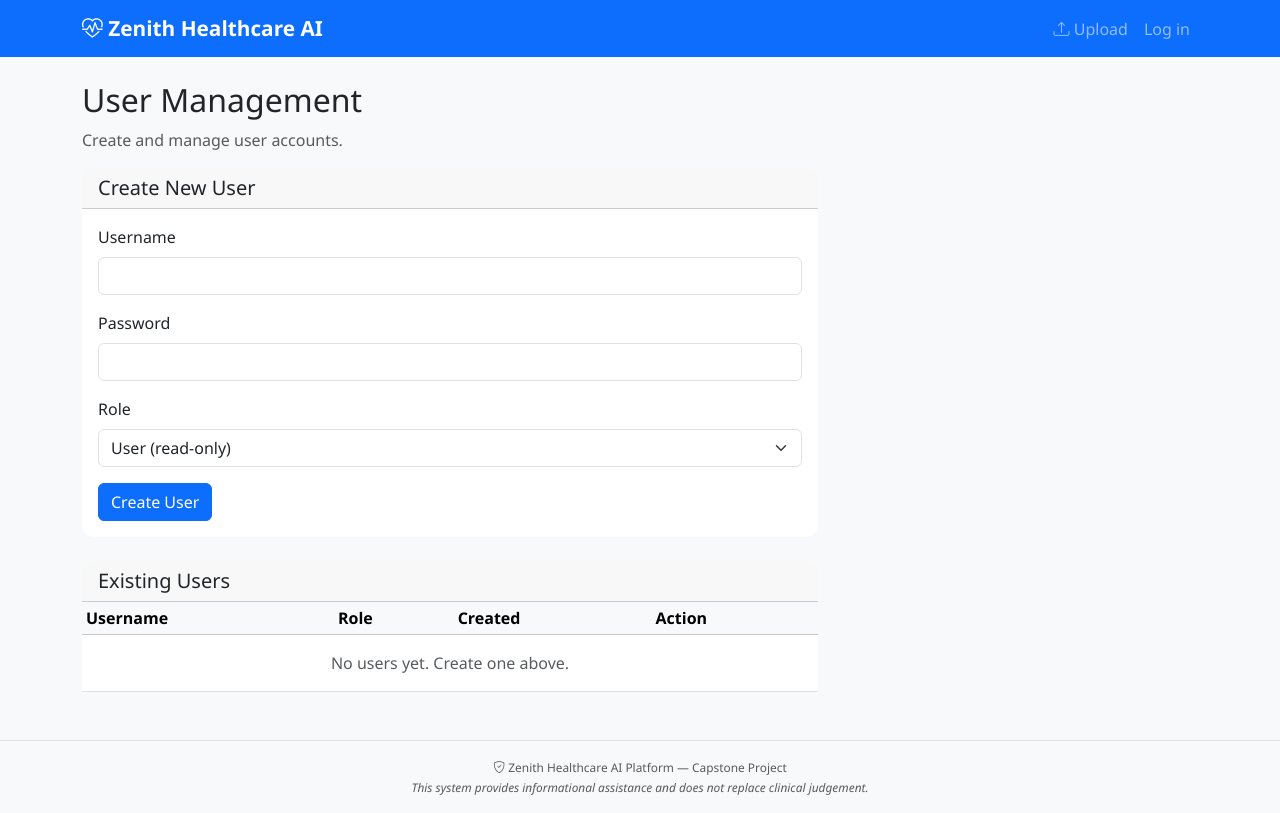
After one commit to AXBOUF/aicare, a Flask app: template templates/admin_users.html in a window 1280 px wide. The commit adds this page. Run offline with Flask 3, Linux system fonts and the light colour scheme; the template is opened without the code that fills it, so the values that code supplies are empty; parts of the project's set-up code (start-up, migrations or seed data) failed here and were passed over.

Commit message:
version 2 working login

```diff
--- a/app.py
+++ b/app.py
@@ -15,6 +15,8 @@ from flask import (
     Flask, render_template, request, redirect,
     url_for, flash, jsonify, session, send_from_directory,
 )
+from functools import wraps
+from werkzeug.security import generate_password_hash, check_password_hash
 from flask_cors import CORS
 from config import Config
 from services.blob_storage import BlobStorageService
@@ -67,6 +69,36 @@ openai_service = OpenAIService()
 
 def allowed_file(filename: str) -> bool:
     return "." in filename and filename.rsplit(".", 1)[1].lower() in ALLOWED_EXTENSIONS
+
+
+def is_authenticated() -> bool:
+    return bool(session.get("user"))
+
+
+def login_required(func):
+    @wraps(func)
+    def wrapper(*args, **kwargs):
+        if not is_authenticated():
+            # For API routes return JSON 401
+            if request.path.startswith("/api/"):
+                return jsonify({"error": "Unauthorized"}), 401
+            # For web pages redirect to login
+            return redirect(url_for("login", next=request.path))
+        return func(*args, **kwargs)
+    return wrapper
+
+
+def admin_required(func):
+    @wraps(func)
+    def wrapper(*args, **kwargs):
+        if not is_authenticated():
+            flash("Please log in.", "error")
+            return redirect(url_for("login", next=request.path))
+        if session.get("role") != "admin":
+            flash("Admin access required.", "error")
+            return redirect(url_for("index"))
+        return func(*args, **kwargs)
+    return wrapper
 
 
 # ──────────────────────────────────────────────────────────────
@@ -127,7 +159,162 @@ def upload_document():
         return redirect(url_for("index"))
 
 
+@app.route("/login", methods=["GET", "POST"])
+def login():
+    """Simple username/password login using users table in MySQL."""
+    if request.method == "POST":
+        username = request.form.get("username", "").strip()
+        password = request.form.get("password", "")
+        user = db_service.get_user_by_username(username)
+        if not user:
+            flash("Invalid username or password.", "error")
+            return redirect(url_for("login"))
+        if not check_password_hash(user["password_hash"], password):
+            flash("Invalid username or password.", "error")
+            return redirect(url_for("login"))
+        session["user"] = user["username"]
+        session["role"] = user.get("role", "user")
+        flash("Logged in successfully.", "success")
+        next_url = request.args.get("next") or url_for("patients")
+        return redirect(next_url)
+
+    # Check if any users exist; if not, show bootstrap message
+    try:
+        conn = db_service._get_connection()
+        cursor = conn.cursor()
+        cursor.execute("SELECT COUNT(*) as count FROM users")
+        result = cursor.fetchone()
+        cursor.close()
+        conn.close()
+        user_count = result[0] if result else 0
+    except:
+        user_count = 0
+
+    return render_template("login.html", user_count=user_count)
+
+
+@app.route("/setup/first-user", methods=["GET", "POST"])
+def setup_first_user():
+    """Allow creating the first admin user without authentication."""
+    # Check if users already exist
+    try:
+        conn = db_service._get_connection()
+        cursor = conn.cursor()
+        cursor.execute("SELECT COUNT(*) as count FROM users")
+        result = cursor.fetchone()
+        cursor.close()
+        conn.close()
+        user_count = result[0] if result else 0
+    except:
+        user_count = 0
+
+    if user_count > 0:
+        flash("Users already exist. Use /admin/users to manage them.", "info")
+        return redirect(url_for("login"))
+
+    if request.method == "POST":
+        username = request.form.get("username", "").strip()
+        password = request.form.get("password", "")
+
+        if not username or not password:
+            flash("Username and password required.", "error")
+            return redirect(url_for("setup_first_user"))
+
+        try:
+            pw_hash = generate_password_hash(password)
+            db_service.create_user(username, pw_hash, role="admin")
+            flash(f"Admin user '{username}' created! Please log in.", "success")
+            return redirect(url_for("login"))
+        except Exception as e:
+            flash(f"Error: {str(e)}", "error")
+            return redirect(url_for("setup_first_user"))
+
+    return render_template("setup_first_user.html")
+
+
+
+@app.route("/logout")
+def logout():
+    session.clear()
+    flash("Logged out.", "success")
+    return redirect(url_for("index"))
+
+
+@app.route("/admin/users", methods=["GET", "POST", "DELETE"])
+@admin_required
+def admin_users():
+    """Admin panel to manage users."""
+    if request.method == "POST":
+        username = request.form.get("username", "").strip()
+        password = request.form.get("password", "")
+        role = request.form.get("role", "user")
+
+        if not username or not password:
+            flash("Username and password required.", "error")
+            return redirect(url_for("admin_users"))
+
+        existing = db_service.get_user_by_username(username)
+        if existing:
+            flash(f"User '{username}' already exists.", "error")
+            return redirect(url_for("admin_users"))
+
+        try:
+            pw_hash = generate_password_hash(password)
+            user_id = db_service.create_user(username, pw_hash, role=role)
+            flash(f"Created user '{username}' with role '{role}'.", "success")
+        except Exception as e:
+            flash(f"Error creating user: {str(e)}", "error")
+
+        return redirect(url_for("admin_users"))
+
+    # GET: Show users list + create form
+    try:
+        conn = db_service._get_connection()
+        cursor = conn.cursor(dictionary=True)
+        cursor.execute("SELECT id, username, role, created_at FROM users ORDER BY created_at")
+        users = cursor.fetchall()
+        cursor.close()
+        conn.close()
+    except Exception as e:
+        users = []
+        flash(f"Error loading users: {str(e)}", "error")
+
+    return render_template("admin_users.html", users=users)
+
+
+@app.route("/admin/users/<int:user_id>", methods=["DELETE", "POST"])
+@admin_required
+def delete_user_admin(user_id: int):
+    """Delete a user (admin only)."""
+    try:
+        conn = db_service._get_connection()
+        cursor = conn.cursor(dictionary=True)
+        cursor.execute("SELECT * FROM users WHERE id = %s", (user_id,))
+        user = cursor.fetchone()
+
+        if not user:
+            flash("User not found.", "error")
+            return redirect(url_for("admin_users"))
+
+        # Prevent deleting yourself
+        if user["username"] == session.get("user"):
+            flash("Cannot delete your own account.", "error")
+            return redirect(url_for("admin_users"))
+
+        cursor.execute("DELETE FROM users WHERE id = %s", (user_id,))
+        conn.commit()
+        cursor.close()
+        conn.close()
+
+        flash(f"Deleted user '{user['username']}'.", "success")
+    except Exception as e:
+        flash(f"Error deleting user: {str(e)}", "error")
+
+    return redirect(url_for("admin_users"))
+
+
 @app.route("/patients")
+@login_required
 def patients():
     """List all patient records."""
     try:
@@ -140,6 +327,7 @@ def patients():
 
 
 @app.route("/patients/<int:patient_id>")
+@login_required
 def patient_detail(patient_id: int):
     """View individual patient record with AI summary."""
     try:
@@ -155,6 +343,7 @@ def patient_detail(patient_id: int):
 
 
 @app.route("/patients/<int:patient_id>/summary")
+@login_required
 def patient_summary(patient_id: int):
     """Generate an AI summary for a patient."""
     try:
@@ -169,6 +358,7 @@ def patient_summary(patient_id: int):
 
 
 @app.route("/search")
+@login_required
 def search():
     """Search patient records via Azure AI Search."""
     query = request.args.get("q", "").strip()
@@ -187,12 +377,14 @@ def search():
 
 
 @app.route("/assistant")
+@login_required
 def assistant():
     """AI Triage Assistant chat interface."""
     return render_template("assistant.html")
 
 
 @app.route("/api/assistant", methods=["POST"])
+@login_required
 def api_assistant():
     """API endpoint for AI Triage Assistant queries."""
     data = request.get_json()
@@ -252,6 +444,7 @@ def api_upload_document():
 
 
 @app.route("/api/patients", methods=["GET"])
+@login_required
 def api_get_patients():
     """API endpoint: Get all patient records."""
     try:
@@ -266,6 +459,7 @@ def api_get_patients():
 
 
 @app.route("/api/patients/<int:patient_id>", methods=["GET"])
+@login_required
 def api_get_patient(patient_id: int):
     """API endpoint: Get single patient record."""
     try:
@@ -282,6 +476,7 @@ def api_get_patient(patient_id: int):
 
 
 @app.route("/api/patients/<int:patient_id>/summary", methods=["GET"])
+@login_required
 def api_get_patient_summary(patient_id: int):
     """API endpoint: Get AI-generated summary for patient."""
     try:
@@ -296,6 +491,7 @@ def api_get_patient_summary(patient_id: int):
 
 
 @app.route("/api/search", methods=["GET"])
+@login_required
 def api_search():
     """API endpoint: Search patient records."""
     query = request.args.get("q", "").strip()
@@ -357,6 +553,21 @@ if __name__ == "__main__":
     except Exception as e:
         logger.warning("Could not initialise database: %s", e)
 
+    # Create default admin user if provided in env and not present
+    try:
+        admin_user = os.environ.get("ADMIN_USERNAME")
+        admin_pass = os.environ.get("ADMIN_PASSWORD")
+        if admin_user and admin_pass:
+            existing = db_service.get_user_by_username(admin_user)
+            if not existing:
+                pw_hash = generate_password_hash(admin_pass)
+                db_service.create_user(admin_user, pw_hash, role="admin")
+                logger.info("Created default admin user: %s", admin_user)
+            else:
+                logger.info("Admin user already exists: %s", admin_user)
+    except Exception as e:
+        logger.warning("Failed to ensure admin user: %s", e)
+
     # Ensure search index exists
     try:
         search_service.create_index()
--- /dev/null
+++ b/templates/admin_users.html
@@ -0,0 +1,86 @@
+{% extends 'base.html' %}
+
+{% block title %}Manage Users — Zenith Healthcare{% endblock %}
+
+{% block content %}
+<div class="row">
+  <div class="col-md-8">
+    <h2>User Management</h2>
+    <p class="text-muted">Create and manage user accounts.</p>
+
+    <!-- Create User Form -->
+    <div class="card mb-4">
+      <div class="card-header">
+        <h5 class="mb-0">Create New User</h5>
+      </div>
+      <div class="card-body">
+        <form method="post" action="{{ url_for('admin_users') }}">
+          <div class="mb-3">
+            <label for="username" class="form-label">Username</label>
+            <input type="text" class="form-control" id="username" name="username" required>
+          </div>
+          <div class="mb-3">
+            <label for="password" class="form-label">Password</label>
+            <input type="password" class="form-control" id="password" name="password" required>
+          </div>
+          <div class="mb-3">
+            <label for="role" class="form-label">Role</label>
+            <select class="form-select" id="role" name="role">
+              <option value="user">User (read-only)</option>
+              <option value="admin">Admin (full access)</option>
+            </select>
+          </div>
+          <button type="submit" class="btn btn-primary">Create User</button>
+        </form>
+      </div>
+    </div>
+
+    <!-- Users List -->
+    <div class="card">
+      <div class="card-header">
+        <h5 class="mb-0">Existing Users</h5>
+      </div>
+      <div class="table-responsive">
+        <table class="table table-sm mb-0">
+          <thead class="table-light">
+            <tr>
+              <th>Username</th>
+              <th>Role</th>
+              <th>Created</th>
+              <th>Action</th>
+            </tr>
+          </thead>
+          <tbody>
+            {% if users %}
+              {% for user in users %}
+              <tr>
+                <td><strong>{{ user.username }}</strong></td>
+                <td>
+                  <span class="badge {% if user.role == 'admin' %}bg-danger{% else %}bg-secondary{% endif %}">
+                    {{ user.role }}
+                  </span>
+                </td>
+                <td><small class="text-muted">{{ user.created_at }}</small></td>
+                <td>
+                  {% if user.username != session.get('user') %}
+                  <form method="post" action="{{ url_for('delete_user_admin', user_id=user.id) }}" style="display:inline;">
+                    <button type="submit" class="btn btn-sm btn-danger" onclick="return confirm('Delete {{ user.username }}?')">Delete</button>
+                  </form>
+                  {% else %}
+                  <span class="text-muted small">(you)</span>
+                  {% endif %}
+                </td>
+              </tr>
+              {% endfor %}
+            {% else %}
+            <tr>
+              <td colspan="4" class="text-center text-muted py-3">No users yet. Create one above.</td>
+            </tr>
+            {% endif %}
+          </tbody>
+        </table>
+      </div>
+    </div>
+  </div>
+</div>
+{% endblock %}
--- a/templates/base.html
+++ b/templates/base.html
@@ -27,6 +27,7 @@
                             <i class="bi bi-upload"></i> Upload
                         </a>
                     </li>
+                    {% if session.get('user') %}
                     <li class="nav-item">
                         <a class="nav-link" href="{{ url_for('patients') }}">
                             <i class="bi bi-people"></i> Patients
@@ -42,6 +43,19 @@
                             <i class="bi bi-robot"></i> AI Assistant
                         </a>
                     </li>
+                    {% endif %}
+                    {% if session.get('user') %}
+                    <li class="nav-item">
+                        <a class="nav-link" href="#">{{ session.get('user') }}</a>
+                    </li>
+                    <li class="nav-item">
+                        <a class="nav-link" href="{{ url_for('logout') }}">Log out</a>
+                    </li>
+                    {% else %}
+                    <li class="nav-item">
+                        <a class="nav-link" href="{{ url_for('login') }}">Log in</a>
+                    </li>
+                    {% endif %}
                 </ul>
             </div>
         </div>
```
Also changed, not shown: scripts/manage_users.py (added, +141 -0 lines), services/database.py (+44 -0 lines), templates/login.html (added, +33 -0 lines), templates/setup_first_user.html (added, +97 -0 lines).
